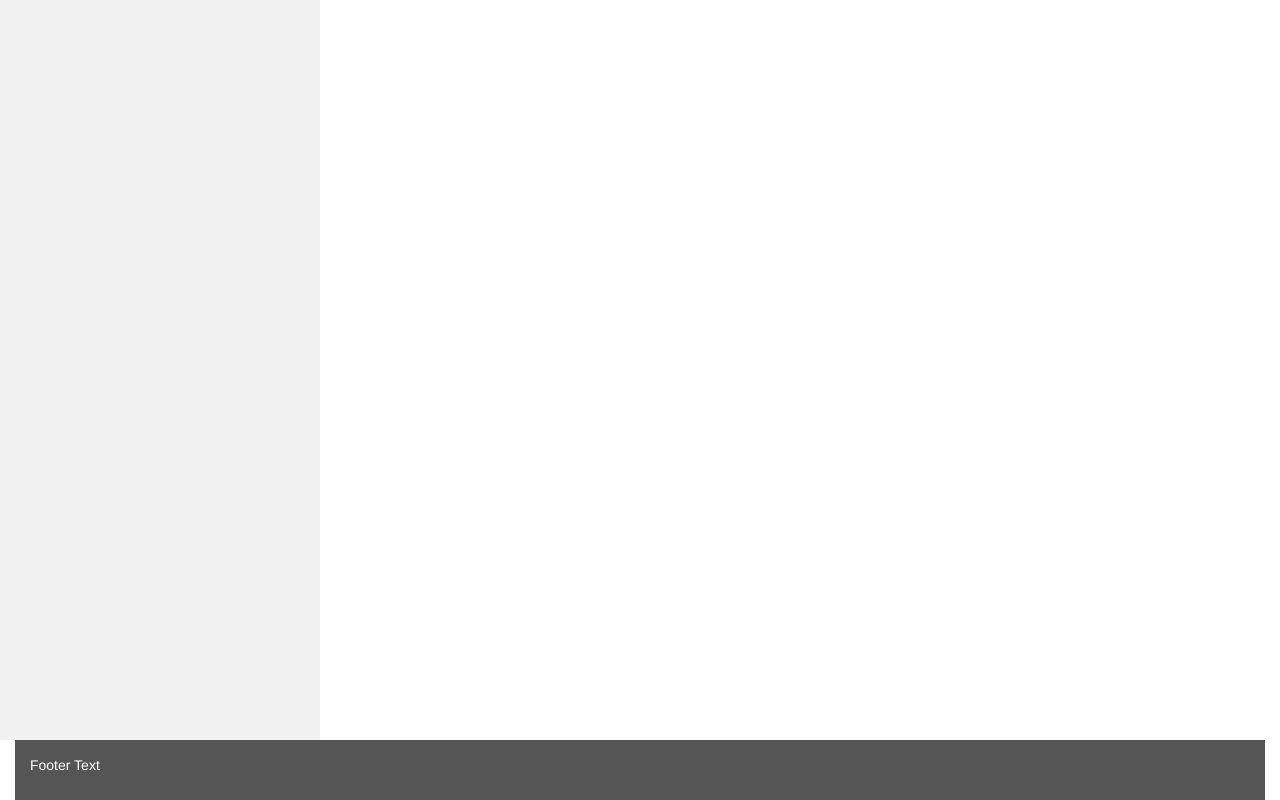
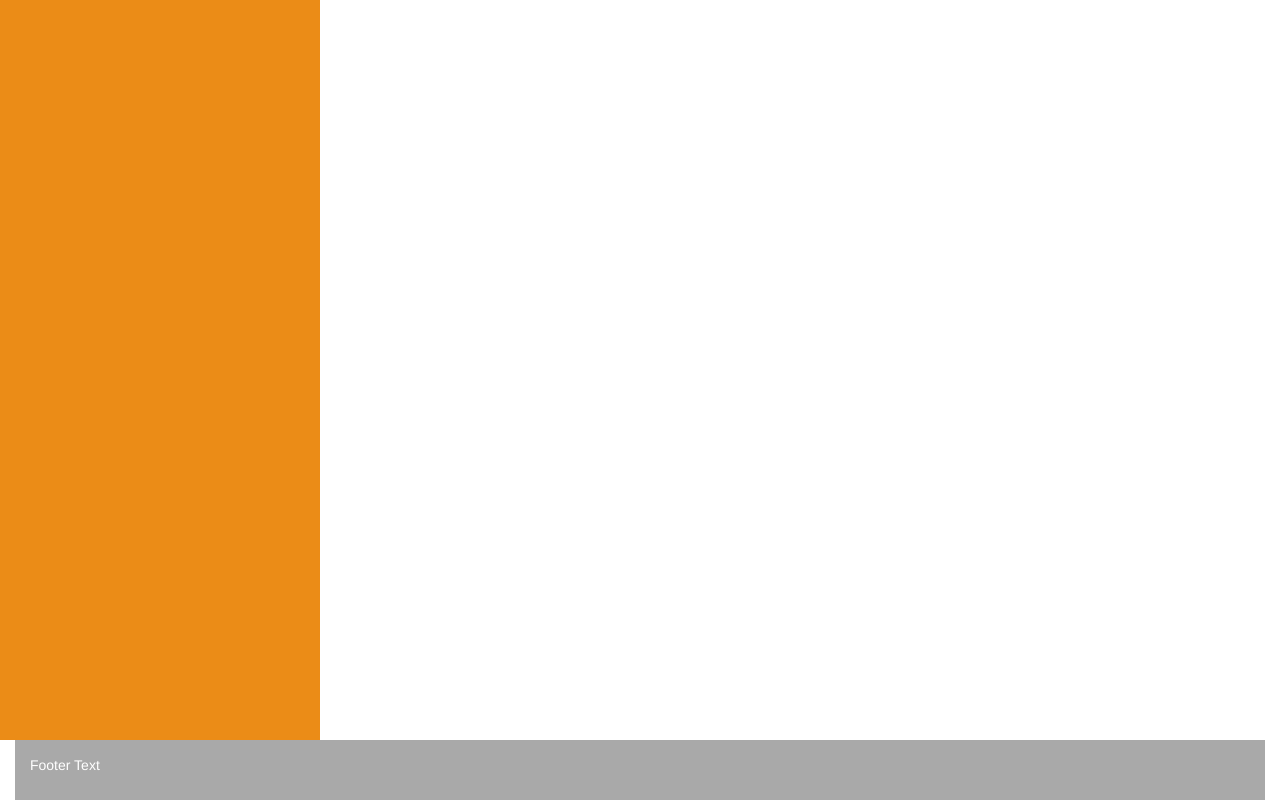
Before and after one commit to mahramus/TriviaGame, a plain HTML site: page index.html in a window 1280 px wide. Shown: the part 760-1560 px from the top of the page. Drawn offline with nearby package versions, Linux system fonts and the light colour scheme.

Commit message:
Change sidebar and footer color

```diff
--- a/index.html
+++ b/index.html
@@ -13,13 +13,13 @@
 
     /* Set gray background color and 100% height */
     .sidenav {
-      background-color: #f1f1f1;
+      background-color: #eb8c17;
       height: 100%;
     }
 
     /* Set black background color, white text and some padding */
     footer {
-      background-color: #555;
+      background-color: #a9a9a9;
       color: white;
       padding: 15px;
     }
```
